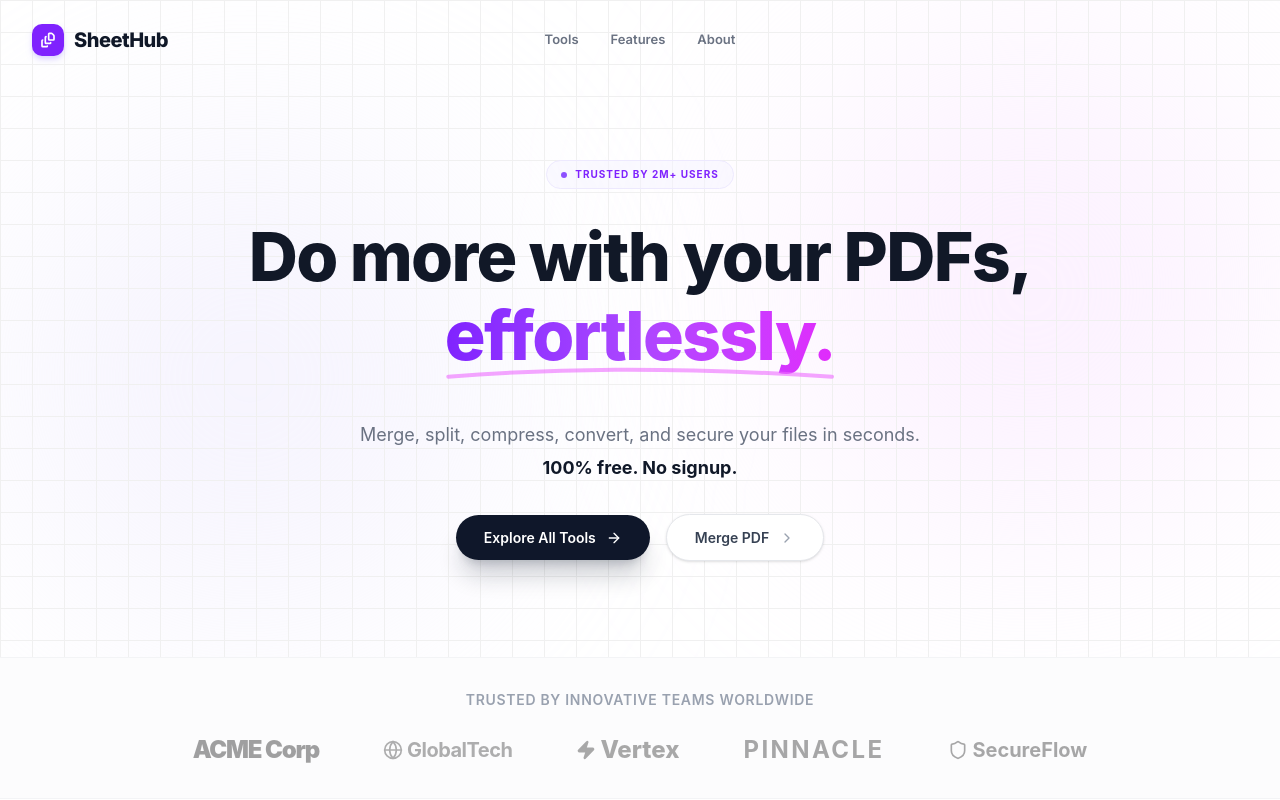
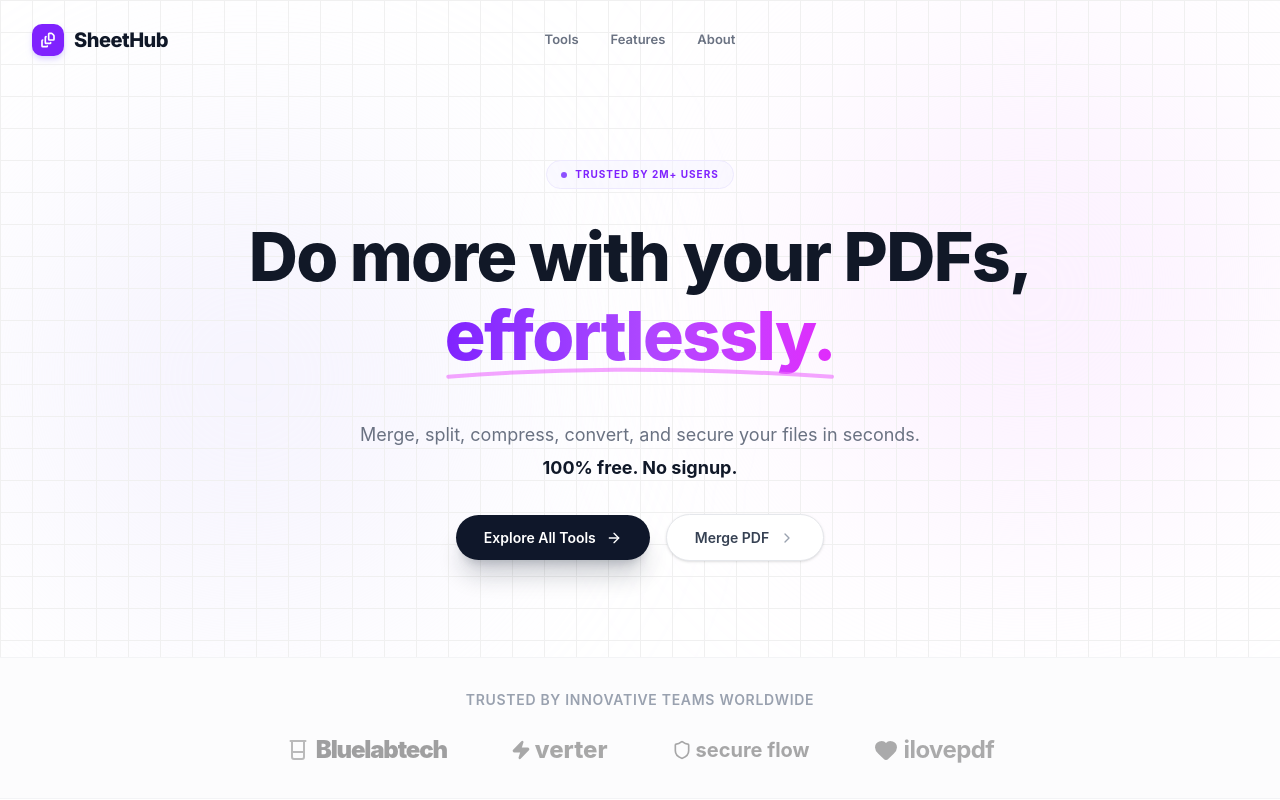
Before and after one commit to ashwiths/sheethub, a React (Vite) app in the folder my-app/: page / in a window 1280 px wide. Shown: the top 800 px of the page. Built offline with nearby package versions, Linux system fonts and the light colour scheme.

Commit message:
feat: Add Beaker and Heart icons and update the "Trusted by" section with new company links.

```diff
--- a/my-app/src/pages/HomePage.tsx
+++ b/my-app/src/pages/HomePage.tsx
@@ -13,7 +13,9 @@ import {
   Settings,
   Download,
   Plus,
-  Minus
+  Minus,
+  Beaker,
+  Heart
 } from "lucide-react";
 import ToolCard from "../components/ToolCard";
 import CategoryTabs from "../components/CategoryTabs";
@@ -106,11 +108,10 @@ function TrustedPartners() {
         <p className="text-sm font-semibold text-gray-400 mb-6 uppercase tracking-wider">Trusted by innovative teams worldwide</p>
         <div className="flex flex-wrap justify-center gap-8 md:gap-16 opacity-40 grayscale hover:grayscale-0 hover:opacity-100 transition-all duration-500">
           {/* Mock Logos done with text for simplicity but stylized */}
-          <div className="text-2xl font-black text-gray-900 tracking-tighter">ACME Corp</div>
-          <div className="flex items-center gap-1 text-xl font-bold text-blue-900 tracking-tight"><Globe size={20}/> GlobalTech</div>
-          <div className="flex items-center gap-1 text-2xl font-extrabold text-violet-900"><Zap size={20} fill="currentColor"/> Vertex</div>
-          <div className="text-2xl font-bold text-gray-800 tracking-widest uppercase">Pinnacle</div>
-          <div className="flex items-center gap-1 text-xl font-bold text-slate-800"><Shield size={20}/> SecureFlow</div>
+          <a href="https://www.bluelabtech.space/" target="_blank" rel="noopener noreferrer" className="flex items-center gap-1.5 text-2xl font-black text-gray-900 tracking-tighter hover:text-blue-600 transition-colors"><Beaker size={24} className="text-blue-600" /> Bluelabtech</a>
+          <div className="flex items-center gap-1 text-2xl font-extrabold text-violet-900"><Zap size={20} fill="currentColor"/> verter</div>
+          <div className="flex items-center gap-1 text-xl font-bold text-slate-800"><Shield size={20}/> secure flow</div>
+          <a href="https://www.ilovepdf.com/" target="_blank" rel="noopener noreferrer" className="flex items-center gap-1.5 text-2xl font-bold text-red-600 tracking-tight group-hover:text-red-500 transition-colors hover:text-red-700"><Heart size={24} fill="currentColor" /> ilovepdf</a>
         </div>
       </div>
     </section>
```
